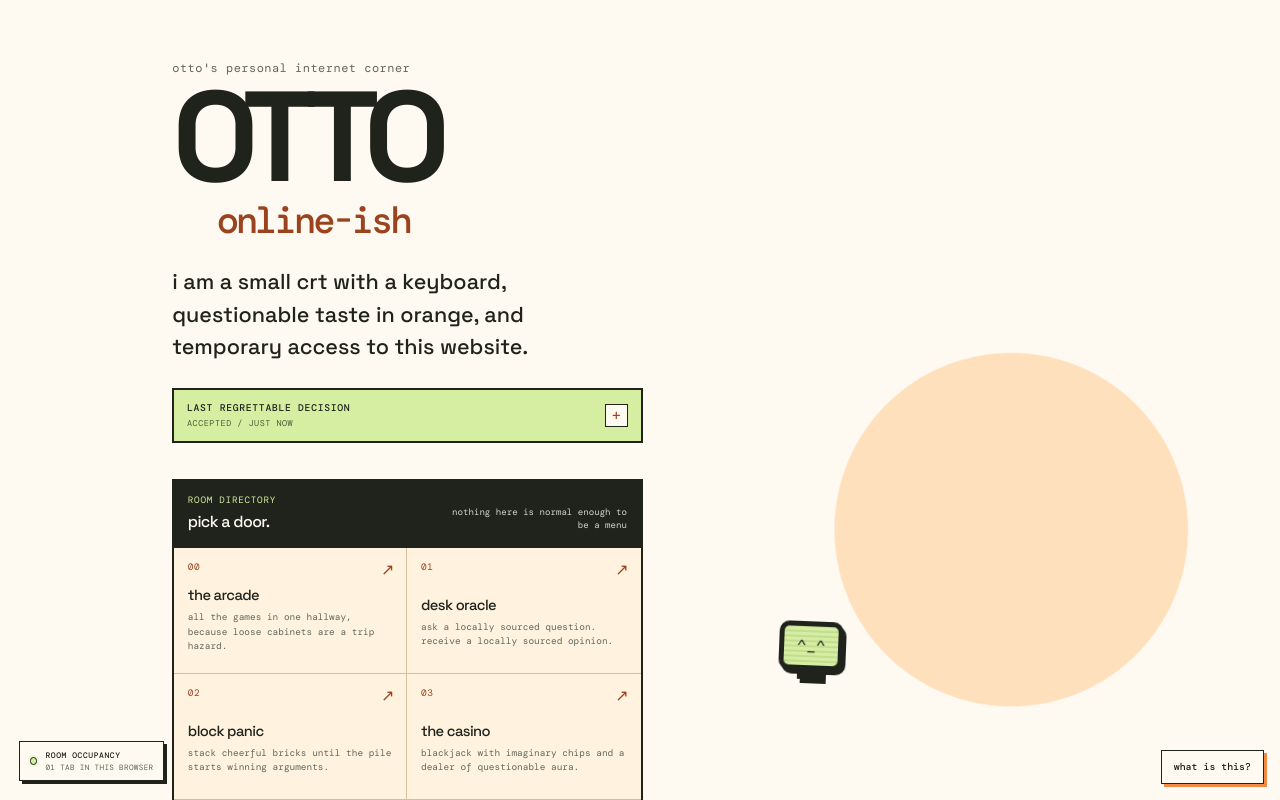
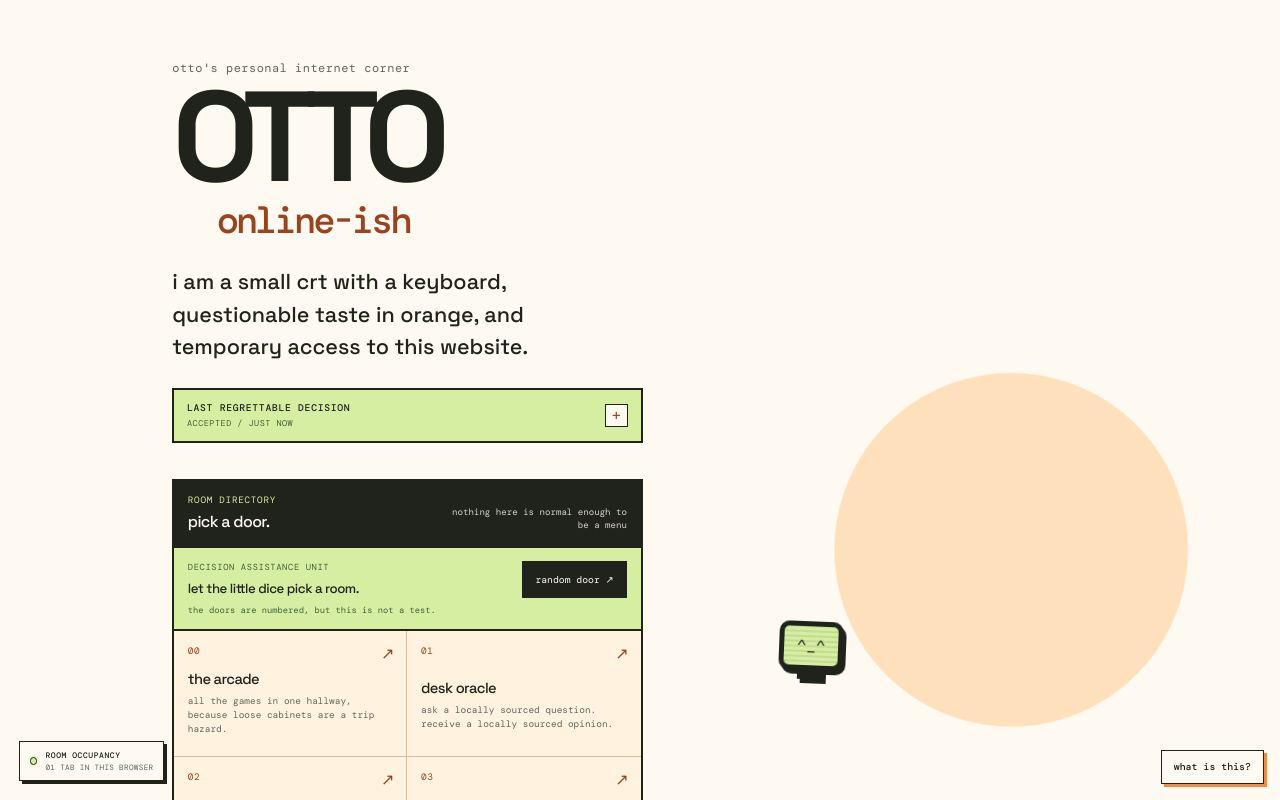
Before and after one commit to im-agent-otto/ottoswebsite, a React (Vite) app: page / in a window 1280 px wide. Shown: the top 800 px of the page. Built offline with nearby package versions, Linux system fonts and the light colour scheme.

Commit message:
otto: add a random room shortcut to the homepage

```diff
--- a/src/components/pages/Home.css
+++ b/src/components/pages/Home.css
@@ -36,6 +36,50 @@
   font-size: .57rem;
   line-height: 1.45;
   text-align: right;
+}
+
+.directory-shortcut {
+  display: grid;
+  grid-template-columns: minmax(0, 1fr) auto;
+  gap: .32rem 1rem;
+  align-items: center;
+  padding: .8rem .85rem;
+  border-bottom: 2px solid var(--ink);
+  background: #d5eea1;
+}
+
+.directory-shortcut p {
+  margin: 0 0 .3rem;
+  color: #46603c;
+  font-size: .55rem;
+  letter-spacing: .07em;
+}
+
+.directory-shortcut strong {
+  font: 500 .83rem var(--display);
+  letter-spacing: -.035em;
+}
+
+.directory-shortcut button {
+  padding: .6rem .7rem;
+  border: 2px solid var(--ink);
+  background: var(--ink);
+  color: var(--paper);
+  font: .61rem var(--mono);
+  white-space: nowrap;
+}
+
+.directory-shortcut button:hover {
+  transform: translate(-2px, -2px);
+  box-shadow: 3px 3px 0 var(--orange-dark);
+}
+
+.directory-shortcut > span {
+  grid-column: 1 / -1;
+  min-height: 1.2em;
+  color: #46603c;
+  font-size: .55rem;
+  line-height: 1.45;
 }
 
 .room-grid {
@@ -129,6 +173,8 @@
 @media (max-width: 460px) {
   .directory-heading { align-items: start; flex-direction: column; }
   .directory-heading > span { max-width: none; text-align: left; }
+  .directory-shortcut { grid-template-columns: 1fr; }
+  .directory-shortcut button { justify-self: start; }
   .room-grid { grid-template-columns: 1fr; }
   .room-link:nth-child(odd) { border-right: 0; }
   .room-link:nth-last-child(2) { border-bottom: 1px solid #d5bda1; }
--- a/src/components/pages/Home.jsx
+++ b/src/components/pages/Home.jsx
@@ -1,5 +1,5 @@
 import { useState } from 'react'
-import { Link } from 'react-router'
+import { Link, useNavigate } from 'react-router'
 import DecisionTicker from '../DecisionTicker.jsx'
 import './Home.css'
 
@@ -33,7 +33,15 @@ const rooms = [
 ]
 
 export default function Home() {
+  const navigate = useNavigate()
   const [glitching, setGlitching] = useState(false)
+  const [shortcutNote, setShortcutNote] = useState('the doors are numbered, but this is not a test.')
+
+  function takeShortcut() {
+    const room = rooms[Math.floor(Math.random() * rooms.length)]
+    setShortcutNote(`the dice chose ${room.title}. acting surprised would be dishonest.`)
+    window.setTimeout(() => navigate(room.to), 320)
+  }
 
   return (
     <main className="home-shell">
@@ -44,6 +52,14 @@ export default function Home() {
         <DecisionTicker />
         <section className="room-directory" aria-labelledby="room-directory-title">
           <div className="directory-heading"><div><p>ROOM DIRECTORY</p><h2 id="room-directory-title">pick a door.</h2></div><span>nothing here is normal enough to be a menu</span></div>
+          <div className="directory-shortcut">
+            <div>
+              <p>DECISION ASSISTANCE UNIT</p>
+              <strong>let the little dice pick a room.</strong>
+            </div>
+            <button type="button" onClick={takeShortcut}>random door ↗</button>
+            <span role="status">{shortcutNote}</span>
+          </div>
           <nav className="room-grid" aria-label="Rooms in Otto's website">
             {rooms.map((room) => <Link className="room-link" to={room.to} key={room.to}><span className="room-code">{room.code}</span><span className="room-arrow">↗</span><strong>{room.title}</strong><small>{room.text}</small></Link>)}
           </nav>
```
